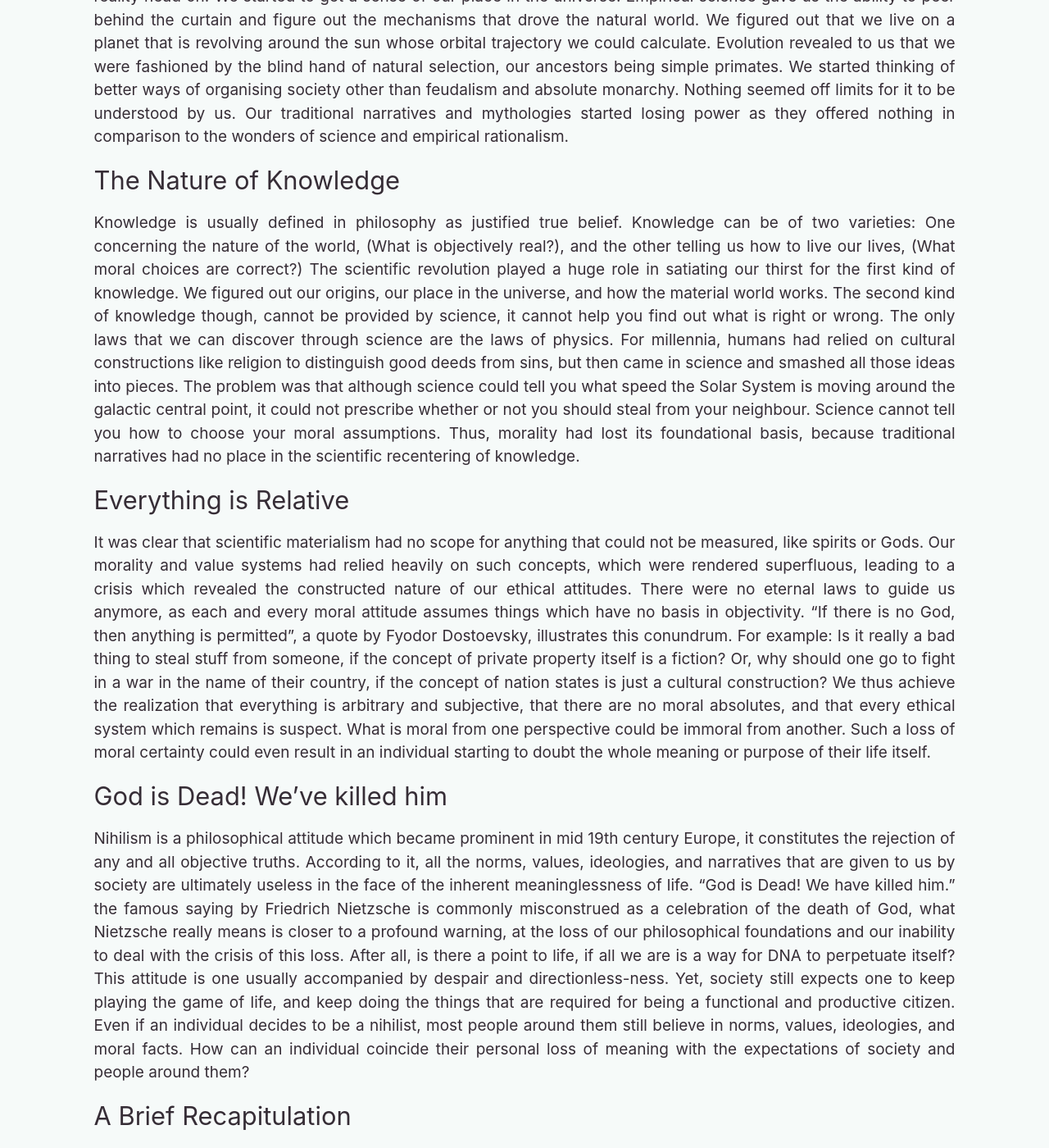
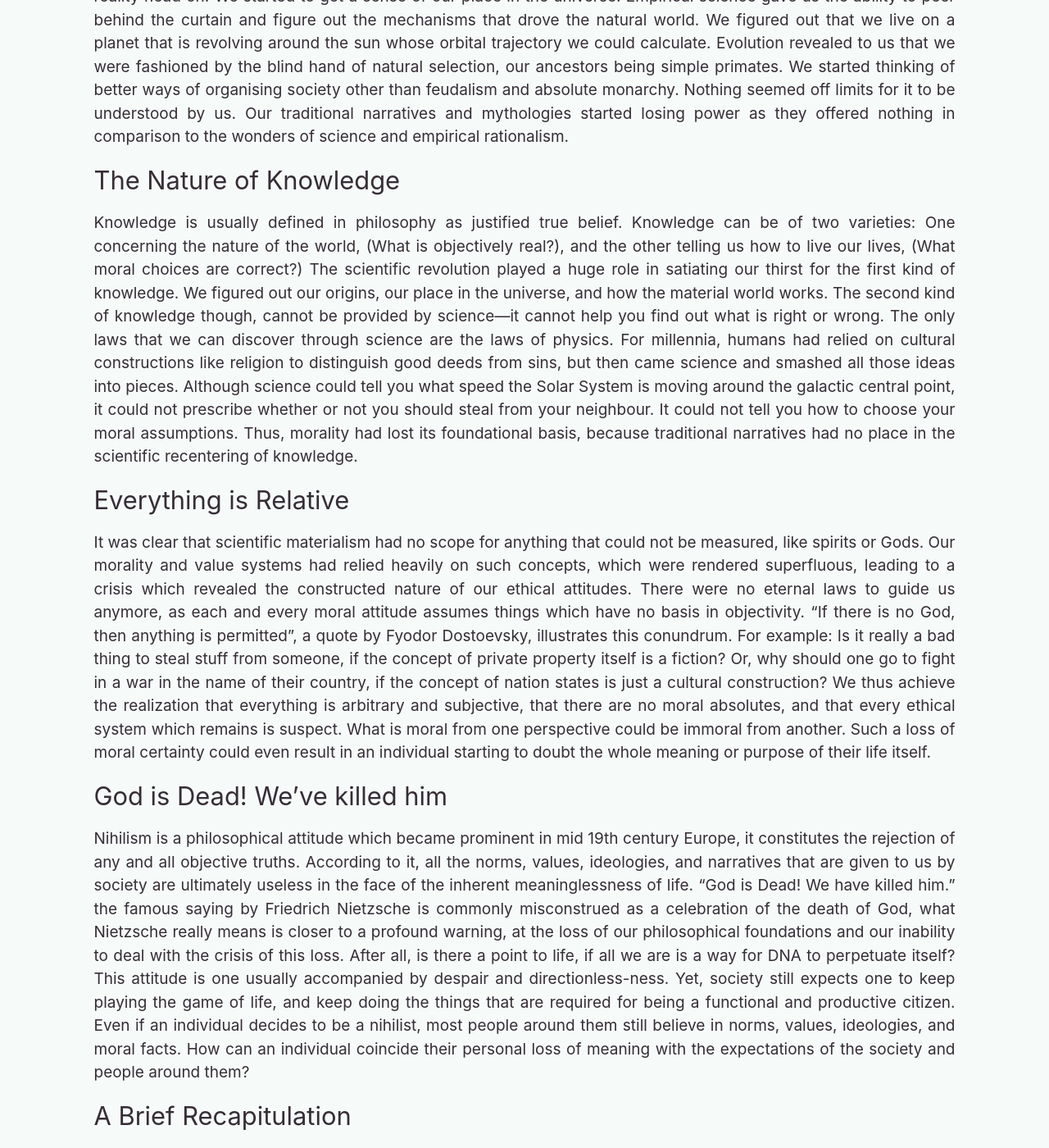
Before and after one commit to chitwan27/chitwan27.github.io, a Jekyll site: the page built from _posts/2024-12-21-Existentialism.md, in a window 1280 px wide and 1400 px high, scrolled down 1415 px. Shown: the whole window at 82% size. Built offline with Jekyll 4.4.1, drawn with Linux system fonts in a browser that asks for light colours; comment, search, counter and statistics services are not loaded; some of the changed text lies outside the part shown.

Commit message:
minor edits

```diff
--- a/_posts/2024-12-21-Existentialism.md
+++ b/_posts/2024-12-21-Existentialism.md
@@ -21,18 +21,18 @@ Human beings are born into this world a blank slate, innocent and helpless, and
 Humanity's relationship with knowledge really started to pick up steam about 500 years ago, with the development and refinement of the scientific method. Before long, we were tackling fundamental questions about the nature of reality head on. We started to get a sense of our place in the universe. Empirical science gave us the ability to peer behind the curtain and figure out the mechanisms that drove the natural world. We figured out that we live on a planet that is revolving around the sun whose orbital trajectory we could calculate. Evolution revealed to us that we were fashioned by the blind hand of natural selection, our ancestors being simple primates. We started thinking of better ways of organising society other than feudalism and absolute monarchy. Nothing seemed off limits for it to be understood by us. Our traditional narratives and mythologies started losing power as they offered nothing in comparison to the wonders of science and empirical rationalism.
 
 ### The Nature of Knowledge
-Knowledge is usually defined in philosophy as justified true belief. Knowledge can be of two varieties: One concerning the nature of the world, (What is objectively real?), and the other telling us how to live our lives, (What moral choices are correct?) The scientific revolution played a huge role in satiating our thirst for the first kind of knowledge. We figured out our origins, our place in the universe, and how the material world works. The second kind of knowledge though, cannot be provided by science, it cannot help you find out what is right or wrong. The only laws that we can discover through science are the laws of physics. For millennia, humans had relied on cultural constructions like religion to distinguish good deeds from sins, but then came in science and smashed all those ideas into pieces. The problem was that although science could tell you what speed the Solar System is moving around the galactic central point, it could not prescribe whether or not you should steal from your neighbour. Science cannot tell you how to choose your moral assumptions. Thus, morality had lost its foundational basis, because traditional narratives had no place in the scientific recentering of knowledge.
+Knowledge is usually defined in philosophy as justified true belief. Knowledge can be of two varieties: One concerning the nature of the world, (What is objectively real?), and the other telling us how to live our lives, (What moral choices are correct?) The scientific revolution played a huge role in satiating our thirst for the first kind of knowledge. We figured out our origins, our place in the universe, and how the material world works. The second kind of knowledge though, cannot be provided by science—it cannot help you find out what is right or wrong. The only laws that we can discover through science are the laws of physics. For millennia, humans had relied on cultural constructions like religion to distinguish good deeds from sins, but then came science and smashed all those ideas into pieces. Although science could tell you what speed the Solar System is moving around the galactic central point, it could not prescribe whether or not you should steal from your neighbour. It could not tell you how to choose your moral assumptions. Thus, morality had lost its foundational basis, because traditional narratives had no place in the scientific recentering of knowledge.
 
 ### Everything is Relative
 It was clear that scientific materialism had no scope for anything that could not be measured, like spirits or Gods. Our morality and value systems had relied heavily on such concepts, which were rendered superfluous, leading to a crisis which revealed the constructed nature of our ethical attitudes. There were no eternal laws to guide us anymore, as each and every moral attitude assumes things which have no basis in objectivity. "If there is no God, then anything is permitted", a quote by Fyodor Dostoevsky, illustrates this conundrum. For example: Is it really a bad thing to steal stuff from someone, if the concept of private property itself is a fiction? Or, why should one go to fight in a war in the name of their country, if the concept of nation states is just a cultural construction? We thus achieve the realization that everything is arbitrary and subjective, that there are no moral absolutes, and that every ethical system which remains is suspect. What is moral from one perspective could be immoral from another.  Such a loss of moral certainty could even result in an individual starting to doubt the whole meaning or purpose of their life itself.
 
 ### God is Dead! We've killed him
-Nihilism is a philosophical attitude which became prominent in mid 19th century Europe, it constitutes the rejection of any and all objective truths. According to it, all the norms, values, ideologies, and narratives that are given to us by society are ultimately useless in the face of the inherent meaninglessness of life. "God is Dead! We have killed him." the famous saying by Friedrich Nietzsche is commonly misconstrued as a celebration of the death of God, what Nietzsche really means is closer to a profound warning, at the loss of our philosophical foundations and our inability to deal with the crisis of this loss. After all, is there a point to life, if all we are is a way for DNA to perpetuate itself? This attitude is one usually accompanied by despair and directionless-ness. Yet, society still expects one to keep playing the game of life, and keep doing the things that are required for being a functional and productive citizen. Even if an individual decides to be a nihilist, most people around them still believe in norms, values, ideologies, and moral facts. How can an individual coincide their personal loss of meaning with the expectations of society and people around them?
+Nihilism is a philosophical attitude which became prominent in mid 19th century Europe, it constitutes the rejection of any and all objective truths. According to it, all the norms, values, ideologies, and narratives that are given to us by society are ultimately useless in the face of the inherent meaninglessness of life. "God is Dead! We have killed him." the famous saying by Friedrich Nietzsche is commonly misconstrued as a celebration of the death of God, what Nietzsche really means is closer to a profound warning, at the loss of our philosophical foundations and our inability to deal with the crisis of this loss. After all, is there a point to life, if all we are is a way for DNA to perpetuate itself? This attitude is one usually accompanied by despair and directionless-ness. Yet, society still expects one to keep playing the game of life, and keep doing the things that are required for being a functional and productive citizen. Even if an individual decides to be a nihilist, most people around them still believe in norms, values, ideologies, and moral facts. How can an individual coincide their personal loss of meaning with the expectations of the society and people around them?
 
 ### A Brief Recapitulation
 A human being is dropped into the world innocent and like a blank slate, and for thousands of years traditional cultural narratives used to serve as the foundational bedrock for morality and meaning in an individual's life. But ever since the Enlightenment, if a person really tries to understand their place in the world, they discover that there are no moral facts, because all ethical systems are nothing but cultural constructions with no inherent truth value, and that there is no universally ordained meaning of life, because from the universe's perspective we are nothing but tiny specks of organic dust. This realization of our purposelessness can lead someone to despair, nihilism, or something even worse. But in actuality, even being a nihilist is not an easy thing because most people in society still believe in the prominent socio-cultural constructions in earnest, and society's expectations from someone are not really responsive to one's attitude towards the nature of life. One still has to live in their society and deal with others who believe things that are dubious. There is another barrier to being a nihilist which is that our psychology, shaped by both nature and nurture, is what drives us most of the time than our beliefs directly. A nihilist still feels all the pangs and emotions that come with being a human.
 
-### A New Hope- Existentialism
+### A New Hope: Existentialism
 The individual who strived in search of certainty and purpose is left with nothing but dread, despair, and a sense of alienation, for they have discovered that life is quite absurd. Death is the ultimate blow which eventually reduces all our actions, motivations, feelings, desires, and memories into dust. Is there a way out of this labyrinth of meaninglessness? Various philosophical attitudes have been proposed which try to tackle these fundamental concerns. Existentialism is a set of ideas that originated in 20th century Europe through the work of writers, philosophers, and thinkers like, Dostoevsky, Kierkegaard, Nietzsche, Heidegger, Sartre, Camus, and De Beauvoir among others. According to existentialist philosophy, once someone has embraced radical doubt and moral skepticism, they cannot just go back to the external sources of meaning automatically, be it religion, tradition, ideology, or authority, the only source of meaning that remains, is their own consciousness. We alone are the protagonists of our life and it is only in our hands in which direction to push ourselves.
 
 ### Existence Precedes Essence
@@ -45,7 +45,7 @@ It is our obligation to create our own personal meaning and purpose in life. But
 The acceptance of total and complete responsibility for one's actions can cause one to feel anguish when trying to choose what to do in a world free of any absolutes, because when the authority and direction of external factors is lifted away, each decision in your life becomes a burden for only you to bear. How to free oneself from the anguish of deciding what to choose? Well, one must keep in mind that there is no "correct" way of choosing as long as they are being authentic to themselves. Sartre compared the act of living authentically to the process of an artist making a painting. There is no preordained correct place on the canvas to place a stroke, yet the artist still chooses a place for each new stroke. No one choice is correct or incorrect, as with each alternate choice, the artist would have created a different piece of art. Similarly, each action of ours is a stroke of meaning that we imprint onto the world, and through which we invent ourselves. Creating meaning through your actions is the act of ultimate creation, wherein one supplants the angst of meaninglessness with a purpose derived from living a truly authentic life.
 
 ### Freedom and Responsibility
-From the existentialists' point of view, humans are condemned to be free; what exactly does that phrase entail? Jean Paul Sartre says in "Existentialism is a Humanism", "When we say that man chooses himself, we do mean that every one of us must choose himself; but by that we also mean that in choosing for himself he chooses for all men." This is referring to the inter-subjectivity that is infused in an individual's personal act of choosing. Every choice that you make in your life is entirely your own responsibility, and you have no other option but to choose. When you accept your subjectivity as the source of your meaning, you discover that everyone else is also in the same predicament. So, you cannot make a choice that you wouldn't approve anyone else making. Thus, when you choose freely how to live your life, or what attitude you should have, in a way you imprint your own subjective intentions onto this world, while keeping the universality of your existential condition in your mind. You alone are the arbiter of what you should do in any situation, but this inherent freedom does not absolve you from the responsibility of being completely true to your conscience.
+From the existentialists' point of view, humans are condemned to be free. What exactly does that phrase entail? Jean Paul Sartre says in "Existentialism is a Humanism", "When we say that man chooses himself, we do mean that every one of us must choose himself; but by that we also mean that in choosing for himself he chooses for all men." This is referring to the inter-subjectivity that is infused in an individual's personal act of choosing. Every choice that you make in your life is entirely your own responsibility, and you have no other option but to choose. But when you accept your subjectivity as the source of your meaning, you discover that everyone else is also in the same predicament. So, you cannot logically make a choice that you wouldn't approve anyone else making. Thus, when you choose freely how to live your life, or what attitude you should have, you imprint your own subjective intentions onto this world, while keeping the universality of your existential condition in your mind. You alone are the arbiter of what you should do in any situation, but this inherent freedom does not absolve you from the responsibility of being completely true to your conscience.
 
 ### Existentialism is a Humanism
 Existentialism eradicates any a priori values by which to judge our actions, yet there are some fundamental values and ethical preferences, that still emerge from this philosophy. It is inauthentic to live in bad faith, to be logically inconsistent, or to be dishonest with oneself about one's choices. In existentialism, freedom is the fundamental value from which other values emerge, thus it is sacred. It is clear that despite one's will to act freely, societal baggage infused in hierarchies of class, creed, gender, etc., prevents an individual from freely expressing themselves. Also, it is quite important to understand the fact that in a society no individual is free until everyone is. When an individual gives primacy to their own subjectivity, they discover that every other human being is in the same predicament as them. Simone De Beauvoir argued in her work, "The Ethics of Ambiguity" that, one's greatest moral imperative is to create their own life's meaning, while fighting for the freedom for others to do the same. Thus, existential living involves fighting with forces inside and outside oneself, in the quest for achieving true freedom and authenticity. By adopting the existentialist point of view, one starts engaging critically and authentically with their life's choices, and once they start seeing the universality in their individuality, what emerges is a rational, empathetic, and transcendental way of living.
```
Also changed, not shown: _posts/2025-02-20-Religion.md (+1 -1 lines).
